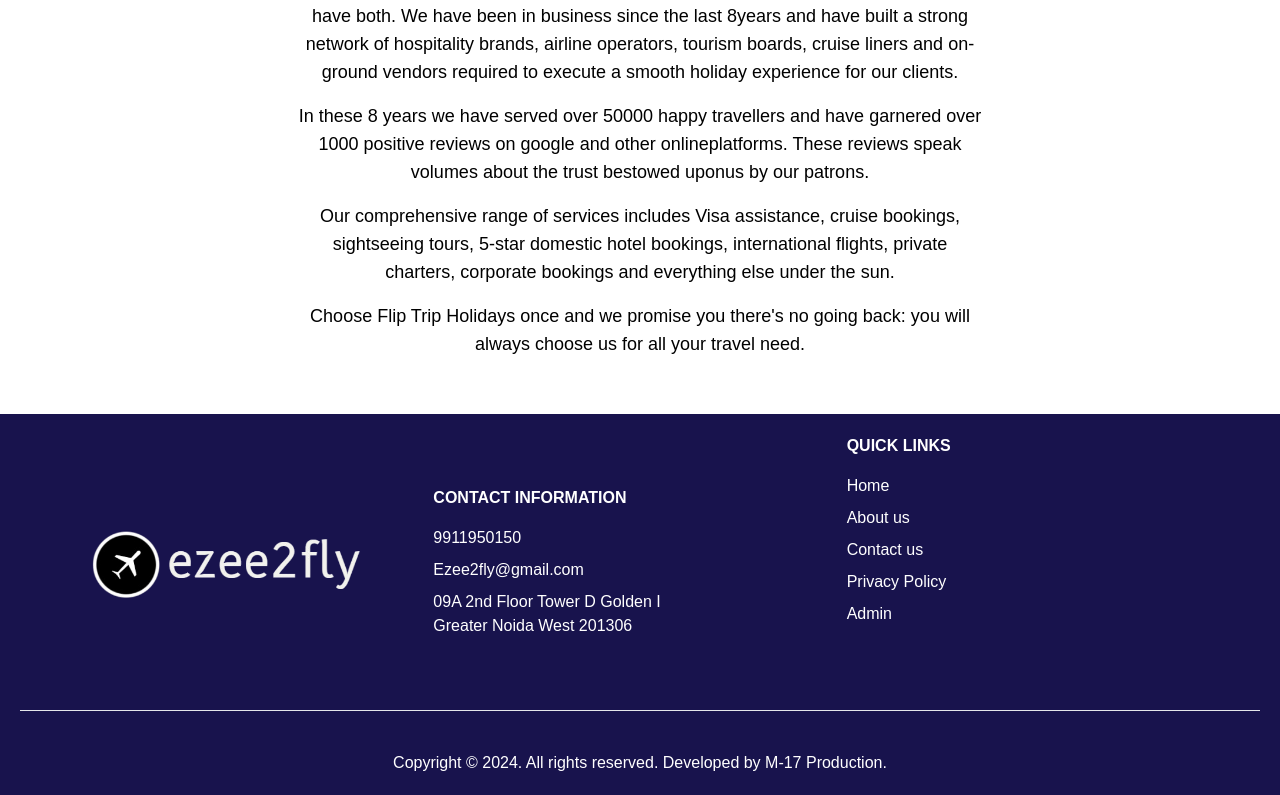
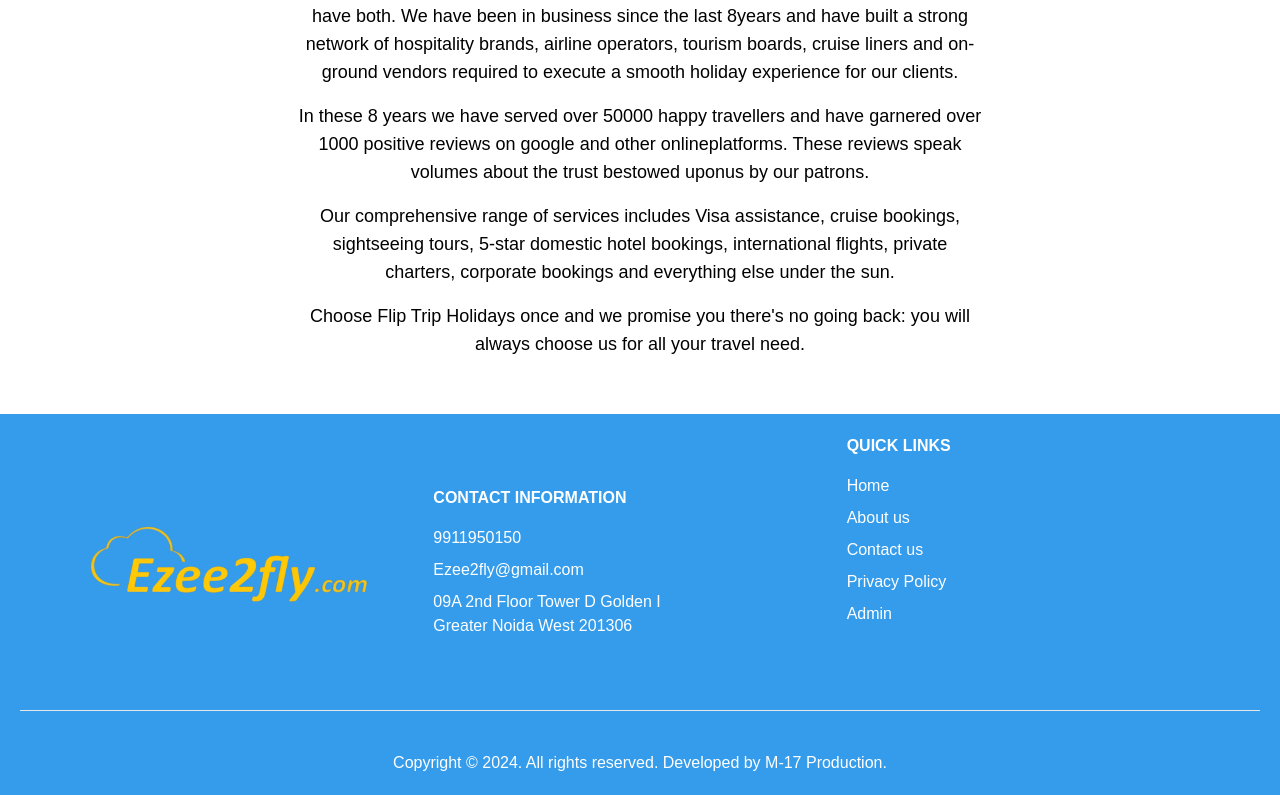
Before and after one commit to HemantArya786/ezee2fly-frontend, a Next.js app: page /aboutus in a window 1280 px wide. Shown: the part 1652-2447 px from the top of the page. Built offline with nearby package versions, Linux system fonts and the light colour scheme.

Commit message:
feat; add new them and logo

```diff
--- a/src/components/Footer.jsx
+++ b/src/components/Footer.jsx
@@ -10,7 +10,7 @@
         <div className="flex flex-col md:flex-row md:h-64 gap-8 md:gap-0">
           <section className="md:w-1/3 flex justify-center md:items-center">
             <div className="max-w-[200px] md:max-w-[300px]">
-              <Image className="w-full h-auto" src={logo} alt="Logo" />
+              <Image className="w-full h-" src={logo} alt="Logo" />
             </div>
           </section>
 
--- a/src/components/SimpleSlider.jsx
+++ b/src/components/SimpleSlider.jsx
@@ -27,7 +27,6 @@
       className={"absolute z-99 top-1/2 left-0 text-white text-5xl p-5 pt-0  "}
       onClick={onClick}
     >
-      choot
       <FaChevronCircleLeft />
     </div>
   );
--- a/tailwind.config.js
+++ b/tailwind.config.js
@@ -9,7 +9,7 @@
   theme: {
     extend: {
       colors: {
-        primary: "#18134d",
+        primary: "#349ceb",
         background: "var(--background)",
         foreground: "var(--foreground)",
       },
```
Also changed, not shown: src/Images/logo.png.
